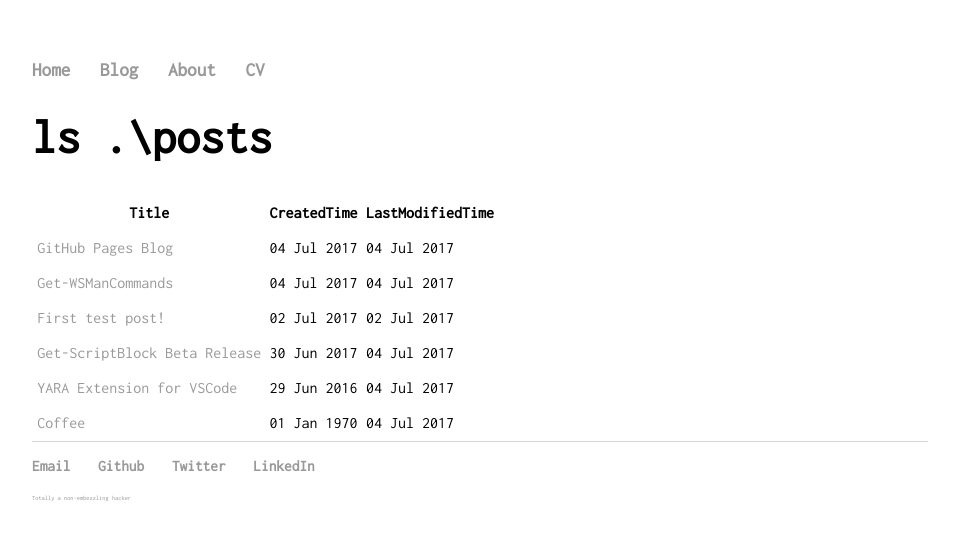
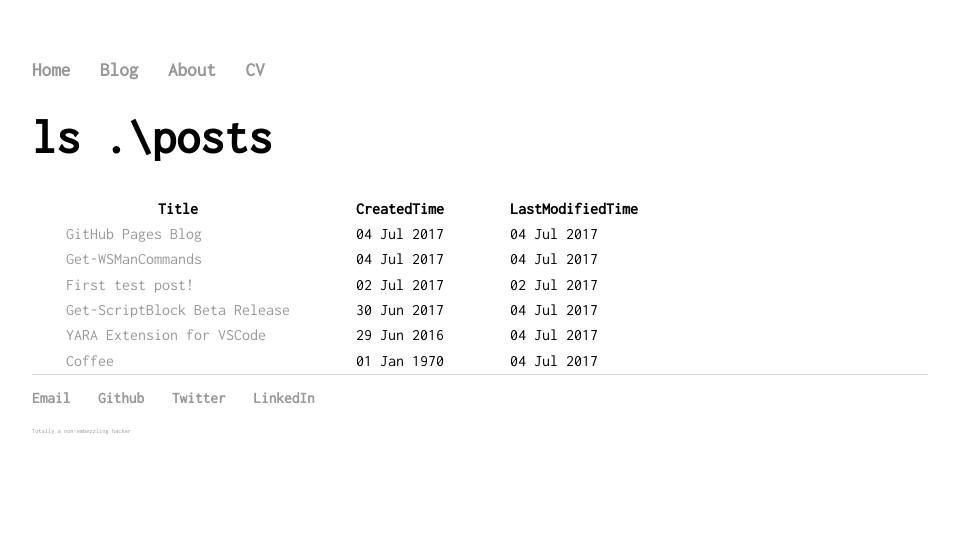
Before and after one commit to infosec-intern/infosec-intern.github.io, a Jekyll site: the page built from blog.html, in a window 1280 px wide. Shown: the top 540 px of the page, without its empty margins (160-1119 px from the left). Built offline with Jekyll 4.4.1, drawn with Linux system fonts in a browser that asks for light colours.

Commit message:
padding is closer to powershell output spacing

```diff
--- a/blog.html
+++ b/blog.html
@@ -4,7 +4,7 @@ title: Infosec Intern's Blog
 ---
 <style>
     #posts tbody th, td {
-        padding: 0.5em 0.2em;
+        padding: 0.2em 2em;
     }
 </style>
 <!--<h1>Bloggy Blog</h1>
```
